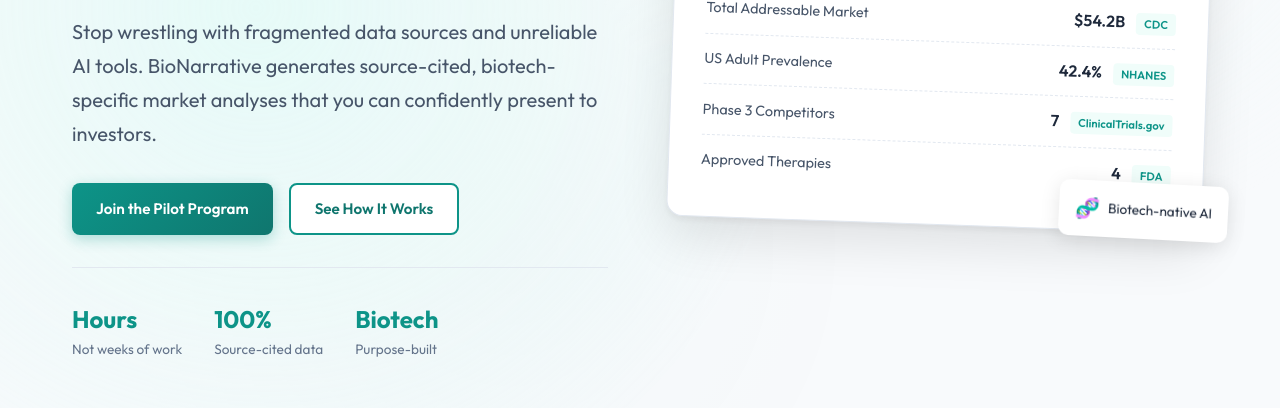
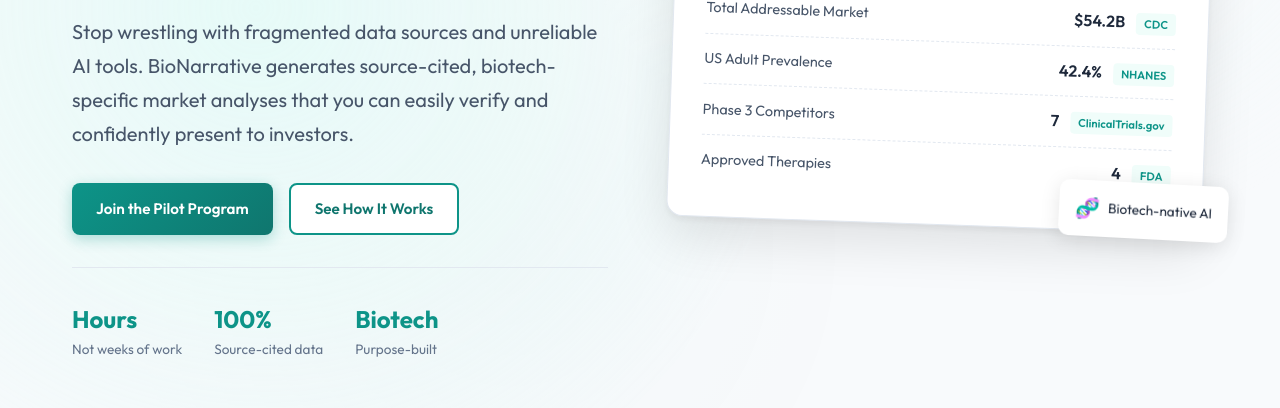
Before and after one commit to abahena1124/bionarrative, a plain HTML site: page index.html in a window 1280 px wide. Shown: the part 392-800 px from the top of the page. Drawn offline with Linux system fonts and the light colour scheme.

Commit message:
Clarify verification process in hero description
Updated text to clarify the verification of market analyses.

```diff
--- a/index.html
+++ b/index.html
@@ -757,7 +757,7 @@
         <div class="hero-badge">For Early-Stage Biotech Founders</div>
         <h1>Investor-Ready Market Analysis in <span class="highlight">Hours</span>, Not Weeks</h1>
         <p class="hero-description">
-          Stop wrestling with fragmented data sources and unreliable AI tools. BioNarrative generates source-cited, biotech-specific market analyses that you can confidently present to investors.
+          Stop wrestling with fragmented data sources and unreliable AI tools. BioNarrative generates source-cited, biotech-specific market analyses that you can easily verify and confidently present to investors.
         </p>
         <div class="hero-cta">
           <a href="#signup" class="btn btn-primary">Join the Pilot Program</a>
```
